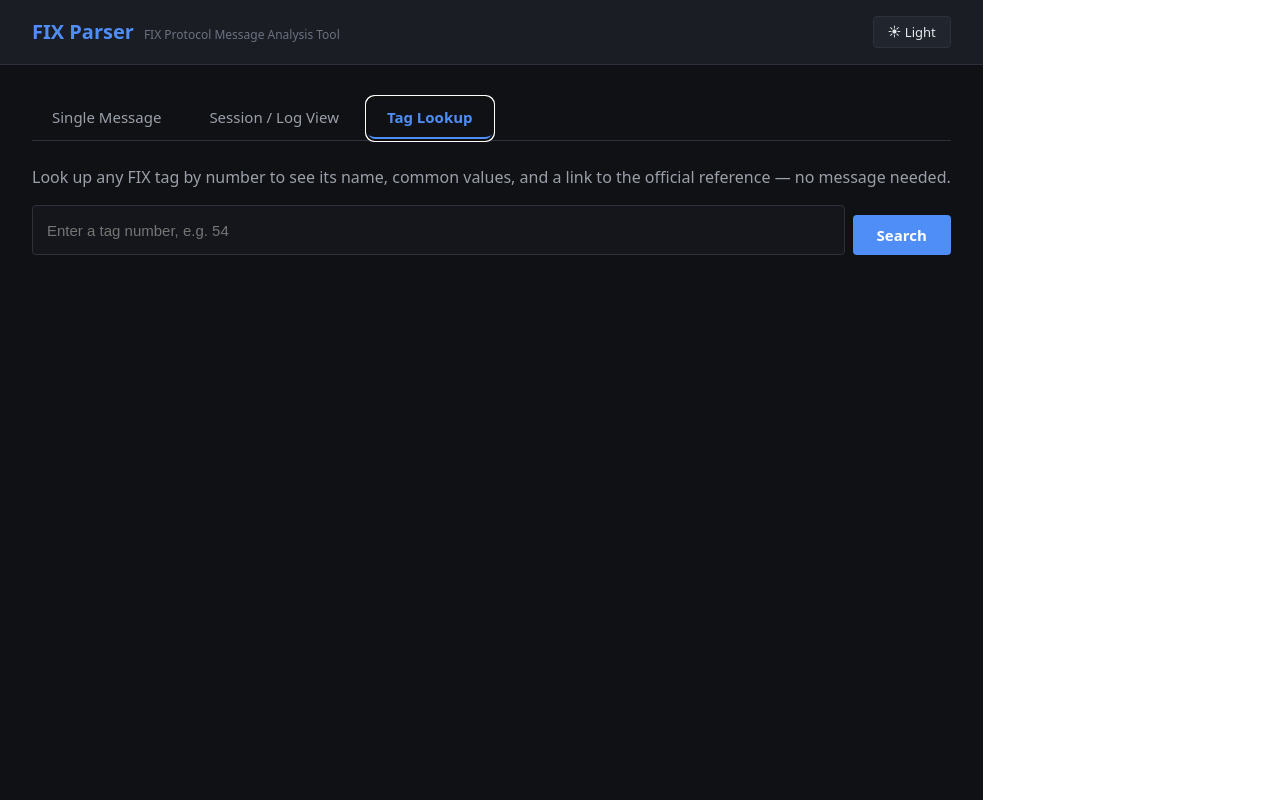
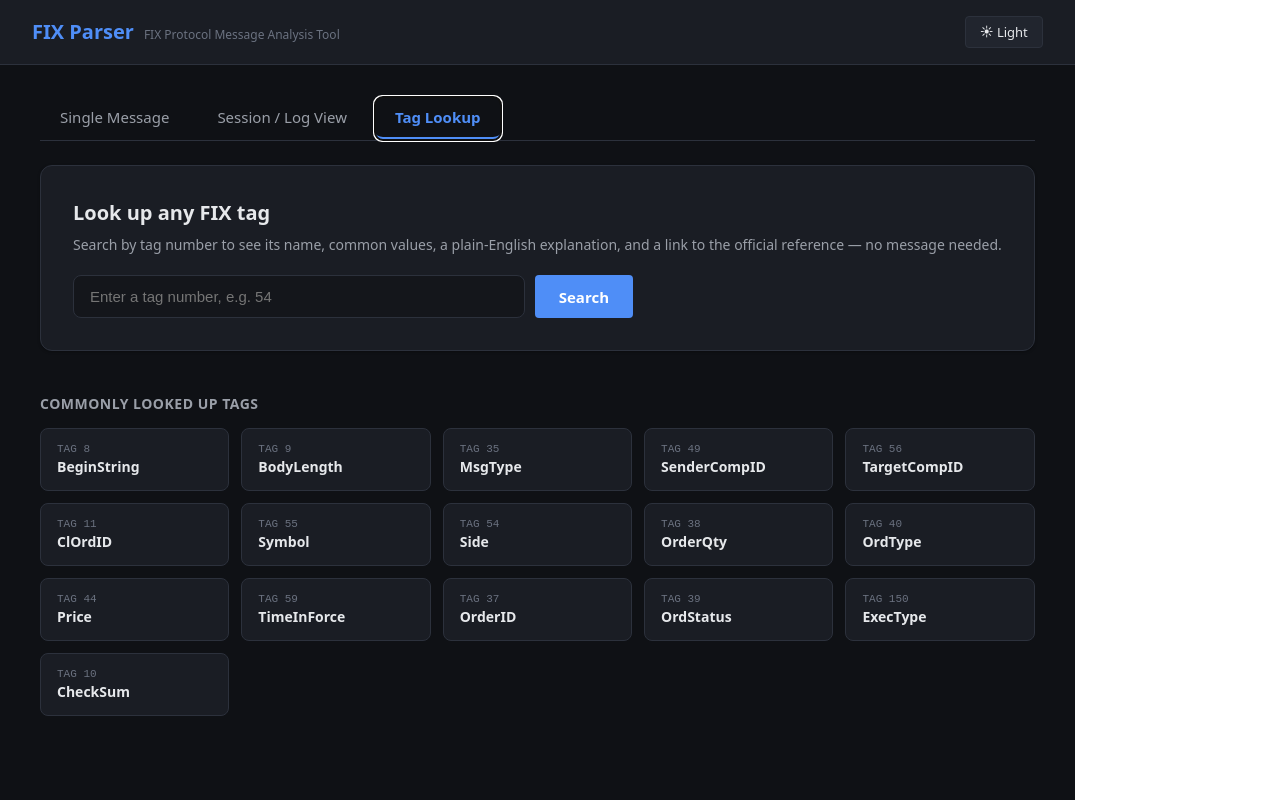
Before and after one commit to amar2796/fix-parser-frontend, a React (Vite) app: page / in a window 1280 px wide. Both pictures are taken after a click on the button "Tag Lookup". Built offline with nearby package versions, Linux system fonts and the light colour scheme.

Commit message:
fix screen issue

```diff
--- a/src/App.jsx
+++ b/src/App.jsx
@@ -433,19 +433,34 @@ function WalkthroughView({ result, originalInput, t }) {
   );
 }
 
+const POPULAR_TAGS = [
+  { tag: 8, name: "BeginString" },
+  { tag: 9, name: "BodyLength" },
+  { tag: 35, name: "MsgType" },
+  { tag: 49, name: "SenderCompID" },
+  { tag: 56, name: "TargetCompID" },
+  { tag: 11, name: "ClOrdID" },
+  { tag: 55, name: "Symbol" },
+  { tag: 54, name: "Side" },
+  { tag: 38, name: "OrderQty" },
+  { tag: 40, name: "OrdType" },
+  { tag: 44, name: "Price" },
+  { tag: 59, name: "TimeInForce" },
+  { tag: 37, name: "OrderID" },
+  { tag: 39, name: "OrdStatus" },
+  { tag: 150, name: "ExecType" },
+  { tag: 10, name: "CheckSum" },
+];
+
 function TagSearchView({ t }) {
   const [query, setQuery] = useState("");
   const [results, setResults] = useState([]);
   const [searched, setSearched] = useState(false);
+  const [loading, setLoading] = useState(false);
 
-  const handleSearch = async () => {
-    const trimmed = query.trim();
-    if (!trimmed) return;
+  const runSearch = async (tagNum) => {
+    setLoading(true);
     setSearched(true);
-
-    const tagNum = /^\d+$/.test(trimmed) ? trimmed : null;
-
-    if (tagNum) {
     try {
       const synthetic = `8=FIX.4.4|9=10|35=0|${tagNum}=X|10=000|`;
       const res = await fetch(BACKEND_URL, {
@@ -454,27 +469,48 @@ function TagSearchView({ t }) {
         body: synthetic,
       });
       const data = await res.json();
-        const field = data.sequence ? data.sequence.find((f) => String(f.tag) === tagNum) : null;
-        if (field) {
-          setResults([field]);
-        } else {
-          setResults([]);
-        }
+      const field = data.sequence ? data.sequence.find((f) => String(f.tag) === String(tagNum)) : null;
+      setResults(field ? [field] : []);
     } catch (e) {
       setResults([]);
+    } finally {
+      setLoading(false);
     }
+  };
+
+  const handleSearch = () => {
+    const trimmed = query.trim();
+    if (!trimmed) return;
+    if (/^\d+$/.test(trimmed)) {
+      runSearch(trimmed);
     } else {
+      setSearched(true);
       setResults([]);
     }
   };
 
+  const handlePopularClick = (tagNum) => {
+    setQuery(String(tagNum));
+    runSearch(tagNum);
+  };
+
   return (
-    <div>
-      <p style={{ color: t.textMuted, marginTop: 0 }}>
-        Look up any FIX tag by number to see its name, common values, and a link to the official reference —
-        no message needed.
+    <div style={{ display: "flex", flexDirection: "column", gap: "28px" }}>
+      <div
+        style={{
+          background: t.panelBg,
+          border: `1px solid ${t.border}`,
+          borderRadius: "12px",
+          padding: "32px",
+          boxShadow: t === THEMES.dark ? "0 1px 3px rgba(0,0,0,0.3)" : "0 1px 3px rgba(0,0,0,0.06)",
+        }}
+      >
+        <h2 style={{ margin: "0 0 6px 0", fontSize: "20px", color: t.text }}>Look up any FIX tag</h2>
+        <p style={{ color: t.textMuted, marginTop: 0, marginBottom: "20px", fontSize: "14px" }}>
+          Search by tag number to see its name, common values, a plain-English explanation, and a link to the
+          official reference — no message needed.
         </p>
-      <div style={{ display: "flex", gap: "8px" }}>
+        <div style={{ display: "flex", gap: "10px", maxWidth: "560px" }}>
           <input
             value={query}
             onChange={(e) => setQuery(e.target.value)}
@@ -482,20 +518,20 @@ function TagSearchView({ t }) {
             placeholder="Enter a tag number, e.g. 54"
             style={{
               flex: 1,
-            padding: "10px 14px",
+              padding: "12px 16px",
               fontSize: "15px",
-            borderRadius: "4px",
+              borderRadius: "8px",
               border: `1px solid ${t.border}`,
               background: t.inputBg,
               color: t.text,
             }}
           />
-        <button onClick={handleSearch} style={primaryBtnStyle(t)}>
-          Search
+          <button onClick={handleSearch} style={{ ...primaryBtnStyle(t, loading), marginTop: 0 }}>
+            {loading ? "Searching..." : "Search"}
           </button>
         </div>
 
-      {searched && results.length === 0 && (
+        {searched && !loading && results.length === 0 && (
           <div style={{ marginTop: "16px", color: t.textMuted, fontSize: "14px" }}>
             {/^\d+$/.test(query.trim()) ? (
               <>
@@ -520,29 +556,29 @@ function TagSearchView({ t }) {
           <div
             key={i}
             style={{
-            marginTop: "20px",
+              marginTop: "24px",
               border: `1px solid ${t.border}`,
-            borderRadius: "8px",
-            padding: "20px",
+              borderRadius: "10px",
+              padding: "24px",
               background: t.panelBgAlt,
             }}
           >
-          <div style={{ display: "flex", gap: "24px", flexWrap: "wrap" }}>
+            <div style={{ display: "flex", gap: "32px", flexWrap: "wrap" }}>
               <div>
                 <div style={{ fontSize: "12px", color: t.textMuted }}>Tag Number</div>
-              <div style={{ fontSize: "28px", fontWeight: "bold", fontFamily: "monospace", color: t.text }}>{field.tag}</div>
+                <div style={{ fontSize: "30px", fontWeight: "bold", fontFamily: "monospace", color: t.text }}>{field.tag}</div>
               </div>
               <div>
                 <div style={{ fontSize: "12px", color: t.textMuted }}>Field Name</div>
-              <div style={{ fontSize: "22px", fontWeight: "bold", color: t.text }}>{field.name}</div>
+                <div style={{ fontSize: "24px", fontWeight: "bold", color: t.text }}>{field.name}</div>
               </div>
             </div>
             <div
               style={{
-              marginTop: "16px",
-              padding: "12px 14px",
+                marginTop: "18px",
+                padding: "14px 16px",
                 background: t.panelBg,
-              borderRadius: "6px",
+                borderRadius: "8px",
                 borderLeft: `4px solid ${t.accent}`,
               }}
             >
@@ -552,17 +588,44 @@ function TagSearchView({ t }) {
               <div style={{ fontSize: "14px", color: t.text, lineHeight: "1.5" }}>{field.why}</div>
             </div>
             {field.isUnknownTag && (
-            <div style={{ marginTop: "10px", fontSize: "13px", color: t.invalid.fg }}>
+              <div style={{ marginTop: "12px", fontSize: "13px", color: t.invalid.fg }}>
                 This tag isn't in our built-in dictionary yet.
               </div>
             )}
-          <div style={{ marginTop: "12px" }}>
-            <a href={field.referenceUrl} target="_blank" rel="noopener noreferrer" style={{ fontSize: "13px", color: t.accent }}>
+            <div style={{ marginTop: "14px" }}>
+              <a href={field.referenceUrl} target="_blank" rel="noopener noreferrer" style={{ fontSize: "13px", color: t.accent, fontWeight: "bold" }}>
                 View full official definition ↗
               </a>
             </div>
           </div>
         ))}
+      </div>
+
+      <div>
+        <h3 style={{ fontSize: "14px", color: t.textMuted, textTransform: "uppercase", letterSpacing: "0.5px", marginBottom: "14px" }}>
+          Commonly Looked Up Tags
+        </h3>
+        <div style={{ display: "grid", gridTemplateColumns: "repeat(auto-fill, minmax(180px, 1fr))", gap: "12px" }}>
+          {POPULAR_TAGS.map((pt) => (
+            <button
+              key={pt.tag}
+              onClick={() => handlePopularClick(pt.tag)}
+              style={{
+                textAlign: "left",
+                padding: "14px 16px",
+                borderRadius: "8px",
+                border: `1px solid ${t.border}`,
+                background: t.panelBg,
+                cursor: "pointer",
+                transition: "border-color 0.15s ease",
+              }}
+            >
+              <div style={{ fontSize: "11px", color: t.textFaint, fontFamily: "monospace" }}>TAG {pt.tag}</div>
+              <div style={{ fontSize: "14px", color: t.text, fontWeight: "bold", marginTop: "2px" }}>{pt.name}</div>
+            </button>
+          ))}
+        </div>
+      </div>
     </div>
   );
 }
@@ -679,12 +742,22 @@ function SessionView({ t }) {
 
   return (
     <div>
+      <div
+        style={{
+          background: t.panelBg,
+          border: `1px solid ${t.border}`,
+          borderRadius: "12px",
+          padding: "24px",
+          marginBottom: "24px",
+          boxShadow: t === THEMES.dark ? "0 1px 3px rgba(0,0,0,0.3)" : "0 1px 3px rgba(0,0,0,0.06)",
+        }}
+      >
         <p style={{ color: t.textMuted, marginTop: 0 }}>
           Paste a whole log, or upload a <code>.txt</code>/<code>.log</code> file — multiple FIX messages back to
           back. Stray text, timestamps, or blank lines mixed in are automatically ignored.
         </p>
 
-      <div style={{ display: "flex", gap: "8px", marginBottom: "8px", flexWrap: "wrap", alignItems: "center" }}>
+        <div style={{ display: "flex", gap: "8px", marginBottom: "12px", flexWrap: "wrap", alignItems: "center" }}>
           <button onClick={loadSample} style={navBtnStyle(false, t)}>
             Load Sample Data
           </button>
@@ -726,9 +799,10 @@ function SessionView({ t }) {
             padding: "10px",
             boxSizing: "border-box",
             border: `1px solid ${t.border}`,
-          borderRadius: "4px",
+            borderRadius: "6px",
             background: t.inputBg,
             color: t.text,
+            resize: "vertical",
           }}
         />
 
@@ -736,11 +810,26 @@ function SessionView({ t }) {
           {loading ? "Processing..." : "Process Log"}
         </button>
 
-      {loading && <p style={{ color: t.textMuted, marginTop: "10px" }}>Contacting backend — may take up to 50 seconds if it's waking up from sleep...</p>}
+        {loading && <p style={{ color: t.textMuted, marginTop: "10px", fontSize: "13px" }}>Contacting backend — may take up to 50 seconds if it's waking up from sleep...</p>}
 
         {error && (
-        <div style={{ marginTop: "16px", padding: "12px", background: t.invalid.bg, border: `1px solid ${t.invalid.border}`, borderRadius: "4px", color: t.invalid.fg }}>
+          <div style={{ marginTop: "16px", padding: "12px", background: t.invalid.bg, border: `1px solid ${t.invalid.border}`, borderRadius: "6px", color: t.invalid.fg, fontSize: "13px" }}>
             {error}
+          </div>
+        )}
+      </div>
+
+      {!messages && (
+        <div
+          style={{
+            border: `1px dashed ${t.border}`,
+            borderRadius: "10px",
+            padding: "60px 24px",
+            textAlign: "center",
+            color: t.textFaint,
+          }}
+        >
+          Timeline and message details will appear here once you process a log.
         </div>
       )}
 
@@ -921,7 +1010,7 @@ function App() {
         </button>
       </div>
 
-      <div style={{ maxWidth: "1400px", margin: "0 auto", padding: "32px", width: "100%", boxSizing: "border-box" }}>
+      <div style={{ margin: "0 auto", padding: "32px 40px", width: "100%", boxSizing: "border-box" }}>
         <div style={{ marginBottom: "24px", borderBottom: `1px solid ${t.border}` }}>
           <button onClick={() => setAppMode("single")} style={modeTabStyle(appMode === "single", t)}>
             Single Message
```
Lines whose indentation alone changed are shown as unchanged.
